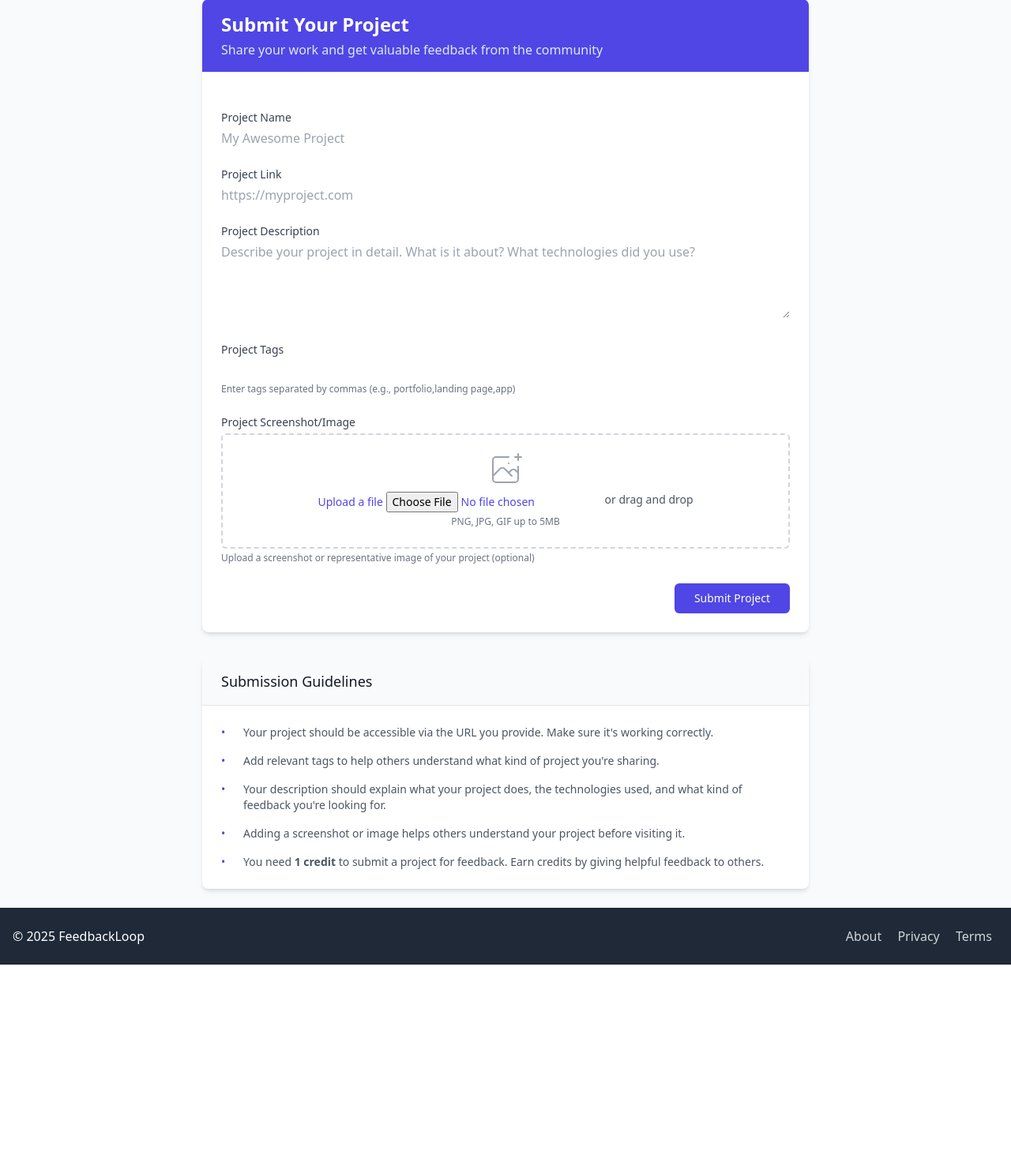
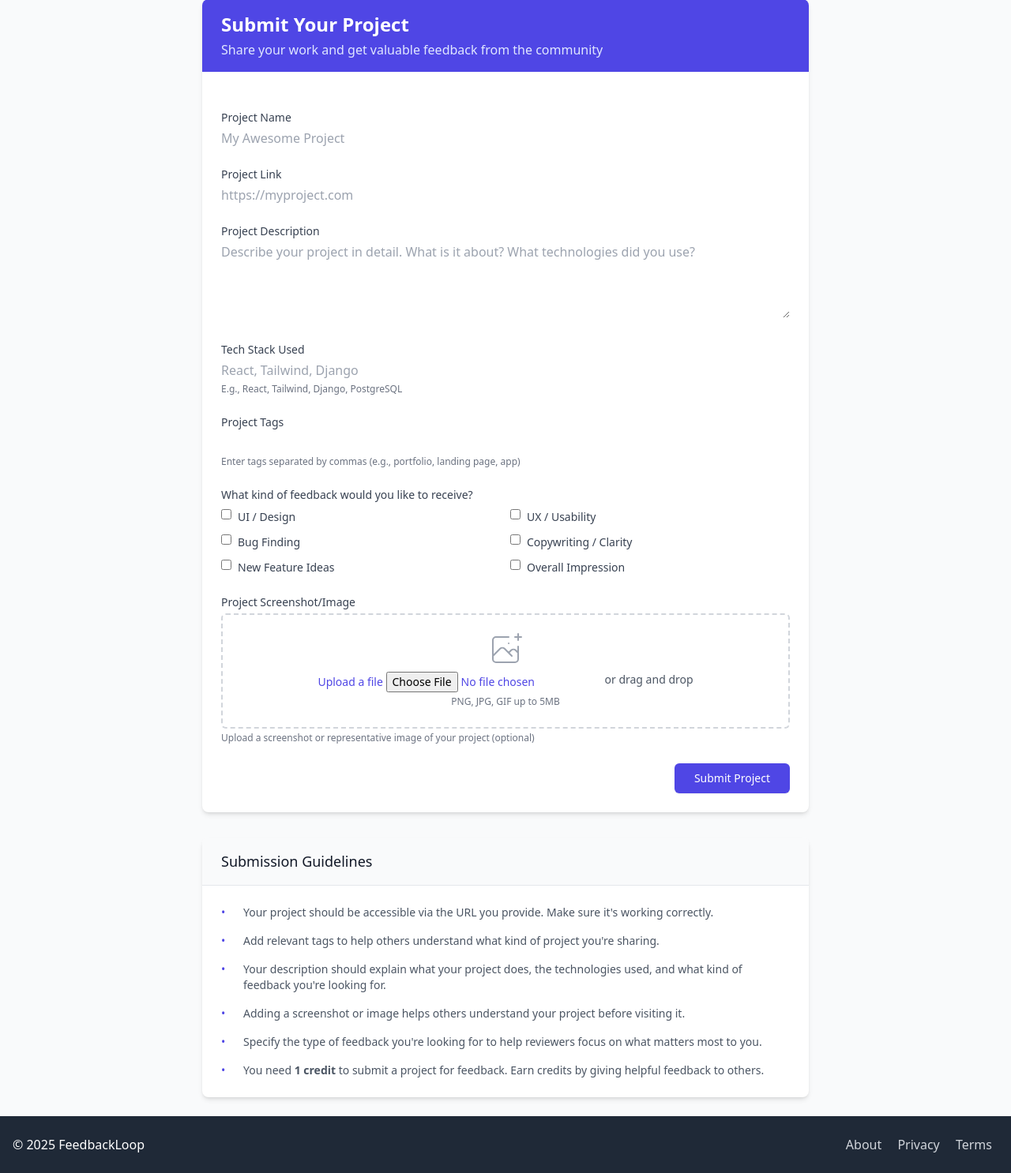
Before and after one commit to Ernosto0/Feedbackloop, a Django app: page /project/submit/ in a window 1280 px wide. Shown: the part 89-1575 px from the top of the page at 79% size. Before the commit the page ends 1311 px from the top, so only its background shows below. Run offline with Django 5.2, Linux system fonts and the light colour scheme; the visitor is signed in with stand-in values (Sample User, id 1); data that the repository does not hold is empty; some libraries are stand-ins or nearby versions.

Commit message:
Add feedback type and tech stack fields to project submission
- Introduced new fields in `ProjectForm` for selecting feedback types and specifying the tech stack used.
- Updated `Project` model to include `feedback_type_wanted` (JSONField) and `tech_stack` (CharField).
- Enhanced project submission template to display new fields and their help texts.
- Modified project detail template to show requested feedback types and tech stack information.
- Updated success message in the project submission view for clarity on feedback usage.

```diff
--- a/core/forms.py
+++ b/core/forms.py
@@ -11,12 +11,41 @@ class SignUpForm(UserCreationForm):
         model = User
         fields = ['username', 'email', 'password1', 'password2']
 
+FEEDBACK_CHOICES = [
+    ('ui', 'UI / Design'),
+    ('ux', 'UX / Usability'),
+    ('bug', 'Bug Finding'),
+    ('copy', 'Copywriting / Clarity'),
+    ('ideas', 'New Feature Ideas'),
+    ('overall', 'Overall Impression'),
+]
+
 class ProjectForm(forms.ModelForm):
     """Form for submitting a project."""
+
     # Custom tag field with autocomplete
     tags_input = forms.CharField(
         required=False,
-        help_text="Enter tags separated by commas (e.g., portfolio,landing page,app)"
+        help_text="Enter tags separated by commas (e.g., portfolio, landing page, app)"
+    )
+
+    # New field: What kind of feedback the user wants
+    feedback_type_wanted = forms.MultipleChoiceField(
+        choices=FEEDBACK_CHOICES,
+        widget=forms.CheckboxSelectMultiple,
+        required=False,
+        label="What kind of feedback would you like to receive?"
+    )
+
+    # New field: Tech stack
+    tech_stack = forms.CharField(
+        required=False,
+        label="Tech Stack Used",
+        help_text="E.g., React, Tailwind, Django, PostgreSQL",
+        widget=forms.TextInput(attrs={
+            'class': 'w-full',
+            'placeholder': 'React, Tailwind, Django'
+        })
     )
 
     class Meta:
@@ -43,26 +72,35 @@ class ProjectForm(forms.ModelForm):
 
     def __init__(self, *args, **kwargs):
         super().__init__(*args, **kwargs)
+
         if self.instance.pk:
-            # Pre-populate tags input for editing
+            # Pre-populate tags for editing
             self.fields['tags_input'].initial = ', '.join([tag.name for tag in self.instance.tags.all()])
+            # Pre-fill feedback_type_wanted and tech_stack if stored in instance
+            self.fields['feedback_type_wanted'].initial = getattr(self.instance, 'feedback_type_wanted', [])
+            self.fields['tech_stack'].initial = getattr(self.instance, 'tech_stack', '')
 
     def save(self, commit=True):
         instance = super().save(commit=False)
+
+        # Save additional fields to instance (you need to add these to the model)
+        instance.feedback_type_wanted = self.cleaned_data.get('feedback_type_wanted', [])
+        instance.tech_stack = self.cleaned_data.get('tech_stack', '')
 
         if commit:
             instance.save()
 
             # Process tags
-            self.instance.tags.clear()
+            instance.tags.clear()
             tags_input = self.cleaned_data.get('tags_input', '')
             if tags_input:
                 tag_names = [tag.strip().lower() for tag in tags_input.split(',') if tag.strip()]
                 for tag_name in tag_names:
-                    tag, created = Tag.objects.get_or_create(name=tag_name)
-                    self.instance.tags.add(tag)
+                    tag, _ = Tag.objects.get_or_create(name=tag_name)
+                    instance.tags.add(tag)
 
         return instance
+
 
 class FeedbackForm(forms.ModelForm):
     positives = forms.CharField(
--- a/core/models.py
+++ b/core/models.py
@@ -41,6 +41,10 @@ class Project(models.Model):
     updated_at = models.DateTimeField(auto_now=True)
     is_active = models.BooleanField(default=True)
     total_votes = models.IntegerField(default=0)
+
+    # New fields
+    feedback_type_wanted = models.JSONField(blank=True, null=True, default=list)
+    tech_stack = models.CharField(max_length=200, blank=True)
 
     def __str__(self):
         return self.title
--- a/core/views.py
+++ b/core/views.py
@@ -61,7 +61,7 @@ def submit_project(request):
             # Process tags (save_m2m is needed for ManyToMany fields)
             form.save_m2m()
 
-            messages.success(request, 'Project submitted successfully! You spent 1 credit.')
+            messages.success(request, 'Project submitted successfully! Use credits to get feedback.')
             return redirect('project_detail', pk=project.id)
     else:
         form = ProjectForm()
--- a/templates/core/submit_project.html
+++ b/templates/core/submit_project.html
@@ -56,6 +56,16 @@
                     {% endif %}
                 </div>
 
+                <!-- Tech Stack -->
+                <div>
+                    <label for="{{ form.tech_stack.id_for_label }}" class="block text-sm font-medium text-gray-700 mb-1">{{ form.tech_stack.label }}</label>
+                    {{ form.tech_stack }}
+                    <p class="text-gray-500 text-xs mt-1">{{ form.tech_stack.help_text }}</p>
+                    {% if form.tech_stack.errors %}
+                        <p class="text-red-500 text-xs mt-1">{{ form.tech_stack.errors.0 }}</p>
+                    {% endif %}
+                </div>
+
                 <!-- Project Tags -->
                 <div>
                     <label for="{{ form.tags_input.id_for_label }}" class="block text-sm font-medium text-gray-700 mb-1">Project Tags</label>
@@ -63,6 +73,22 @@
                     <p class="text-gray-500 text-xs mt-1">{{ form.tags_input.help_text }}</p>
                     {% if form.tags_input.errors %}
                         <p class="text-red-500 text-xs mt-1">{{ form.tags_input.errors.0 }}</p>
+                    {% endif %}
+                </div>
+
+                <!-- Feedback Type Wanted -->
+                <div>
+                    <label for="{{ form.feedback_type_wanted.id_for_label }}" class="block text-sm font-medium text-gray-700 mb-2">{{ form.feedback_type_wanted.label }}</label>
+                    <div class="grid grid-cols-2 gap-3">
+                        {% for choice in form.feedback_type_wanted %}
+                            <div class="flex items-start">
+                                {{ choice.tag }}
+                                <label for="{{ choice.id_for_label }}" class="ml-2 text-sm text-gray-700">{{ choice.choice_label }}</label>
+                            </div>
+                        {% endfor %}
+                    </div>
+                    {% if form.feedback_type_wanted.errors %}
+                        <p class="text-red-500 text-xs mt-1">{{ form.feedback_type_wanted.errors.0 }}</p>
                     {% endif %}
                 </div>
 
@@ -124,6 +150,10 @@
             </div>
             <div class="flex items-start">
                 <span class="flex-shrink-0 h-5 w-5 text-indigo-600 mr-2">•</span>
+                <p>Specify the type of feedback you're looking for to help reviewers focus on what matters most to you.</p>
+            </div>
+            <div class="flex items-start">
+                <span class="flex-shrink-0 h-5 w-5 text-indigo-600 mr-2">•</span>
                 <p>You need <strong>1 credit</strong> to submit a project for feedback. Earn credits by giving helpful feedback to others.</p>
             </div>
         </div>
```
Also changed, not shown: templates/core/give_feedback.html (+31 -0 lines), templates/registration/signup.html (renamed from templates/core/signup.html).
